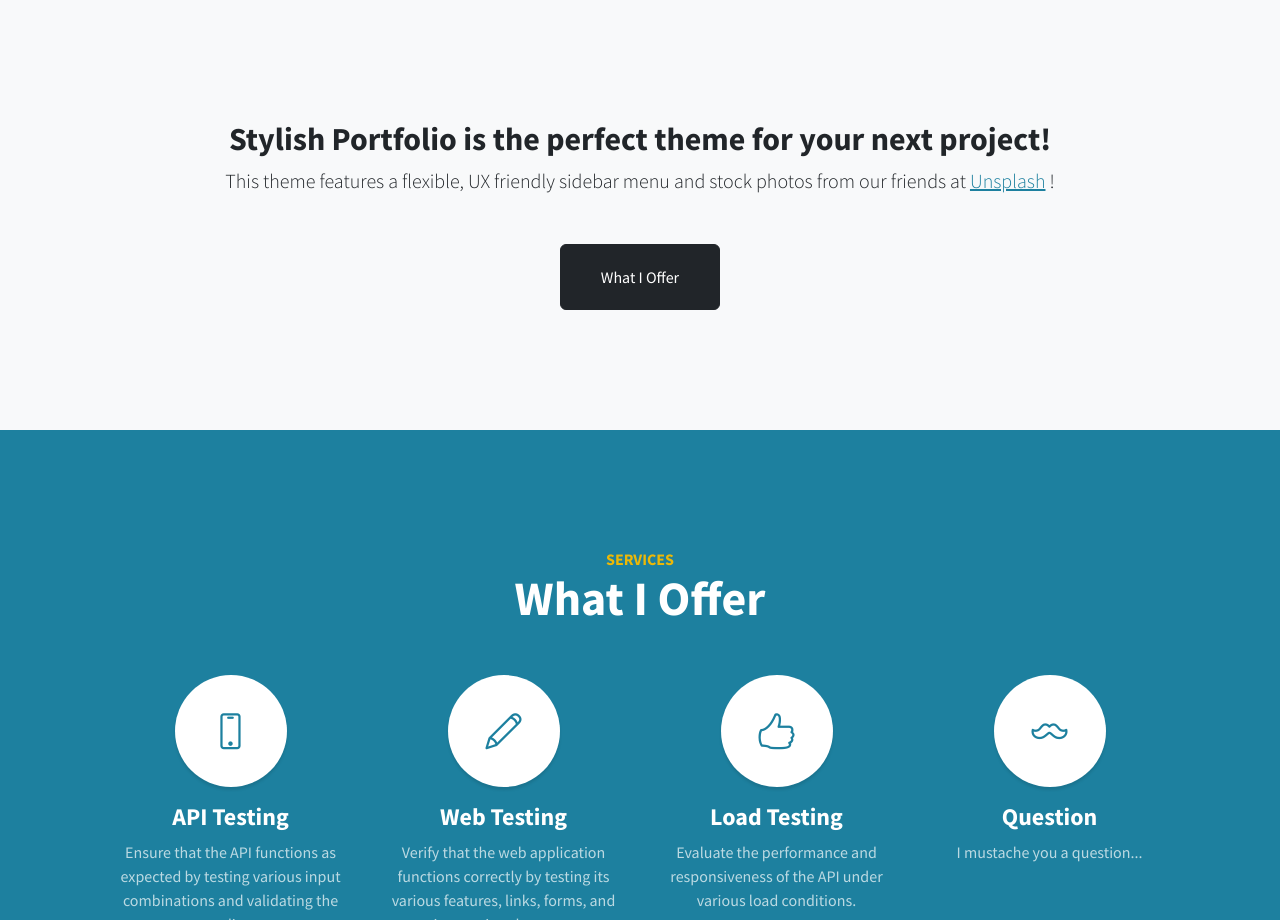
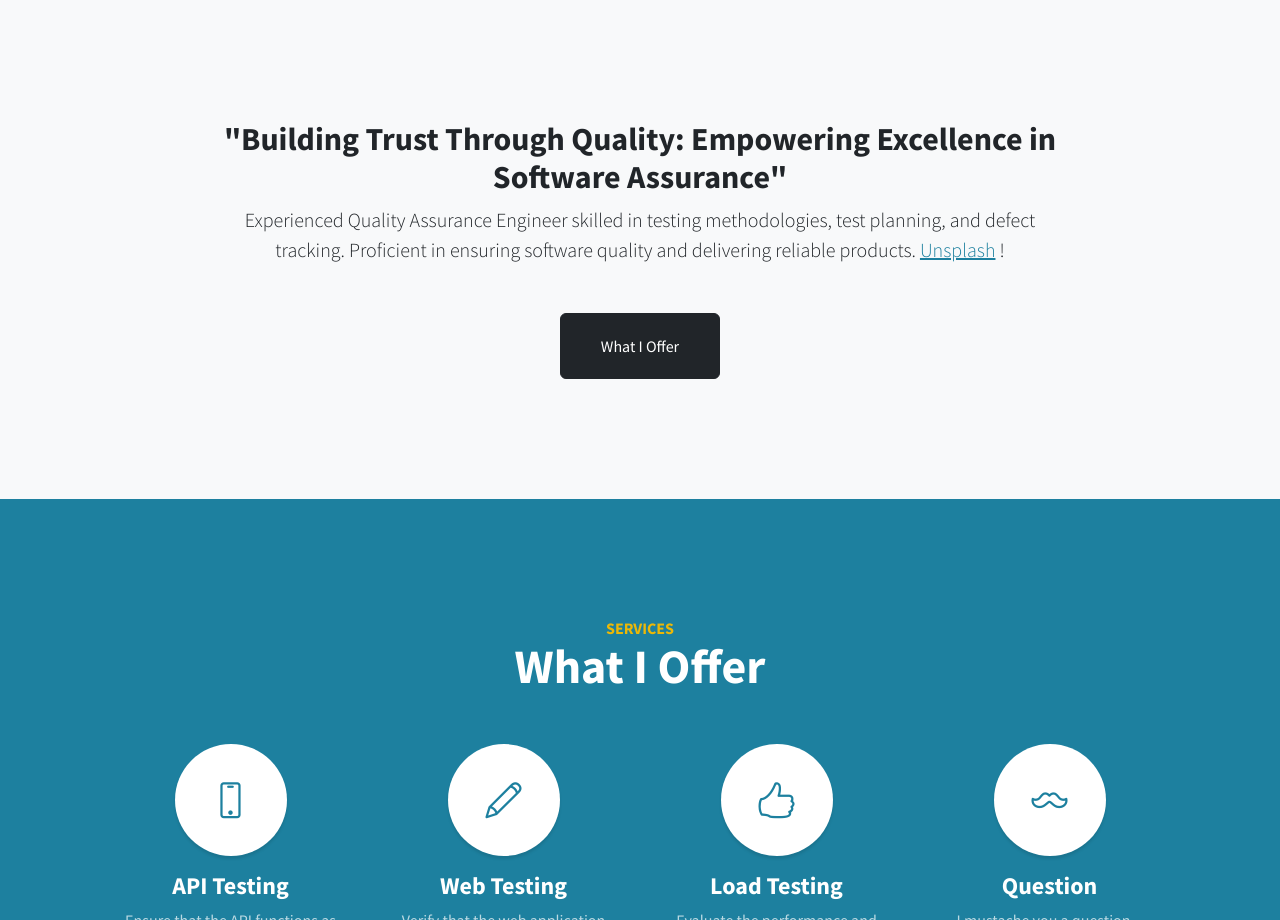
Before and after one commit to ghzl/ghzl.github.io, a plain HTML site: page index.html in a window 1280 px wide. Shown: the part 800-1720 px from the top of the page. Drawn offline with nearby package versions, Linux system fonts and the light colour scheme.

Commit message:
Update index.html

```diff
--- a/index.html
+++ b/index.html
@@ -43,9 +43,9 @@
             <div class="container px-4 px-lg-5 text-center">
                 <div class="row gx-4 gx-lg-5 justify-content-center">
                     <div class="col-lg-10">
-                        <h2>Stylish Portfolio is the perfect theme for your next project!</h2>
+                        <h2>"Building Trust Through Quality: Empowering Excellence in Software Assurance"</h2>
                         <p class="lead mb-5">
-                            This theme features a flexible, UX friendly sidebar menu and stock photos from our friends at
+                            Experienced Quality Assurance Engineer skilled in testing methodologies, test planning, and defect tracking. Proficient in ensuring software quality and delivering reliable products.
                             <a href="https://unsplash.com/">Unsplash</a>
                             !
                         </p>
```
